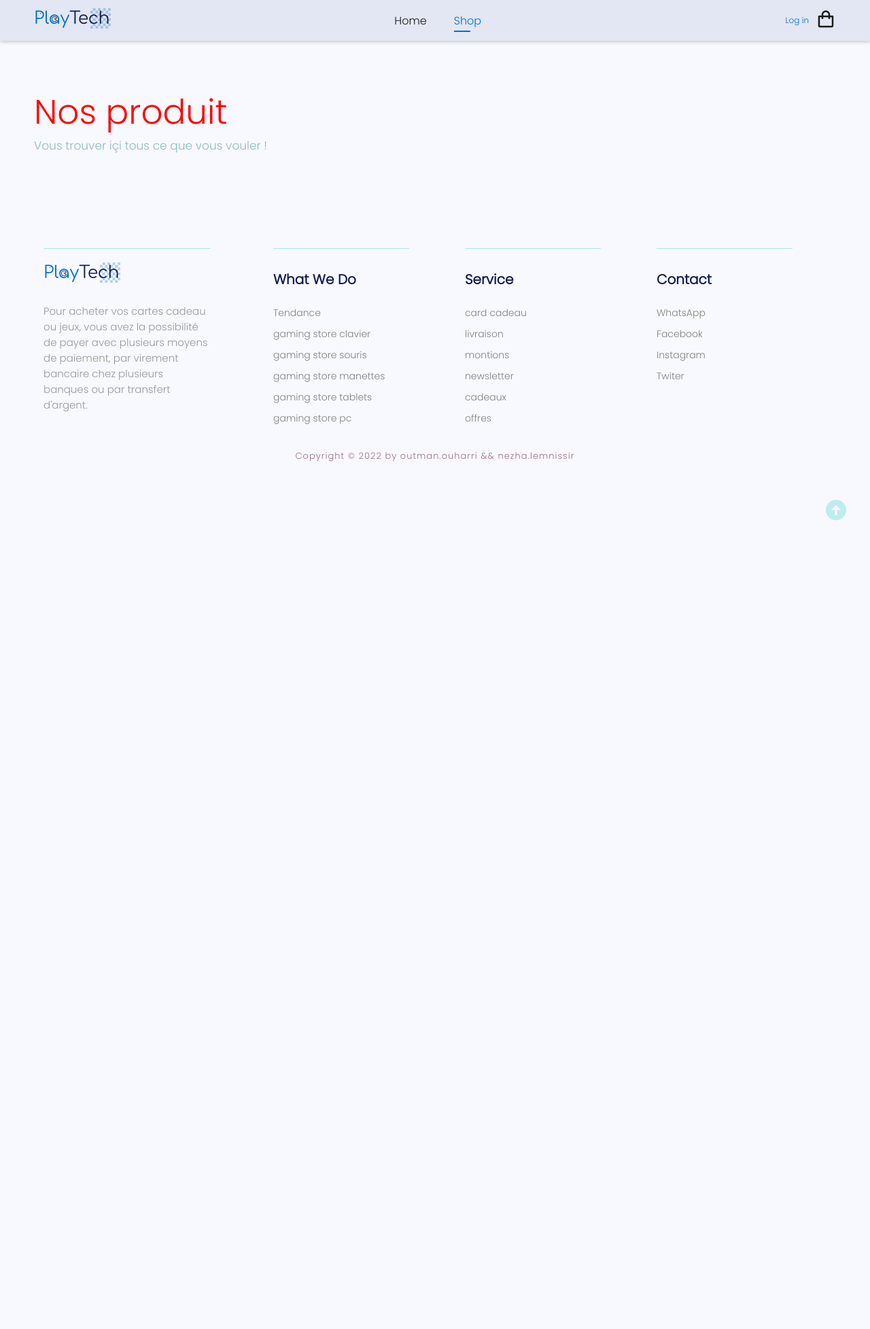
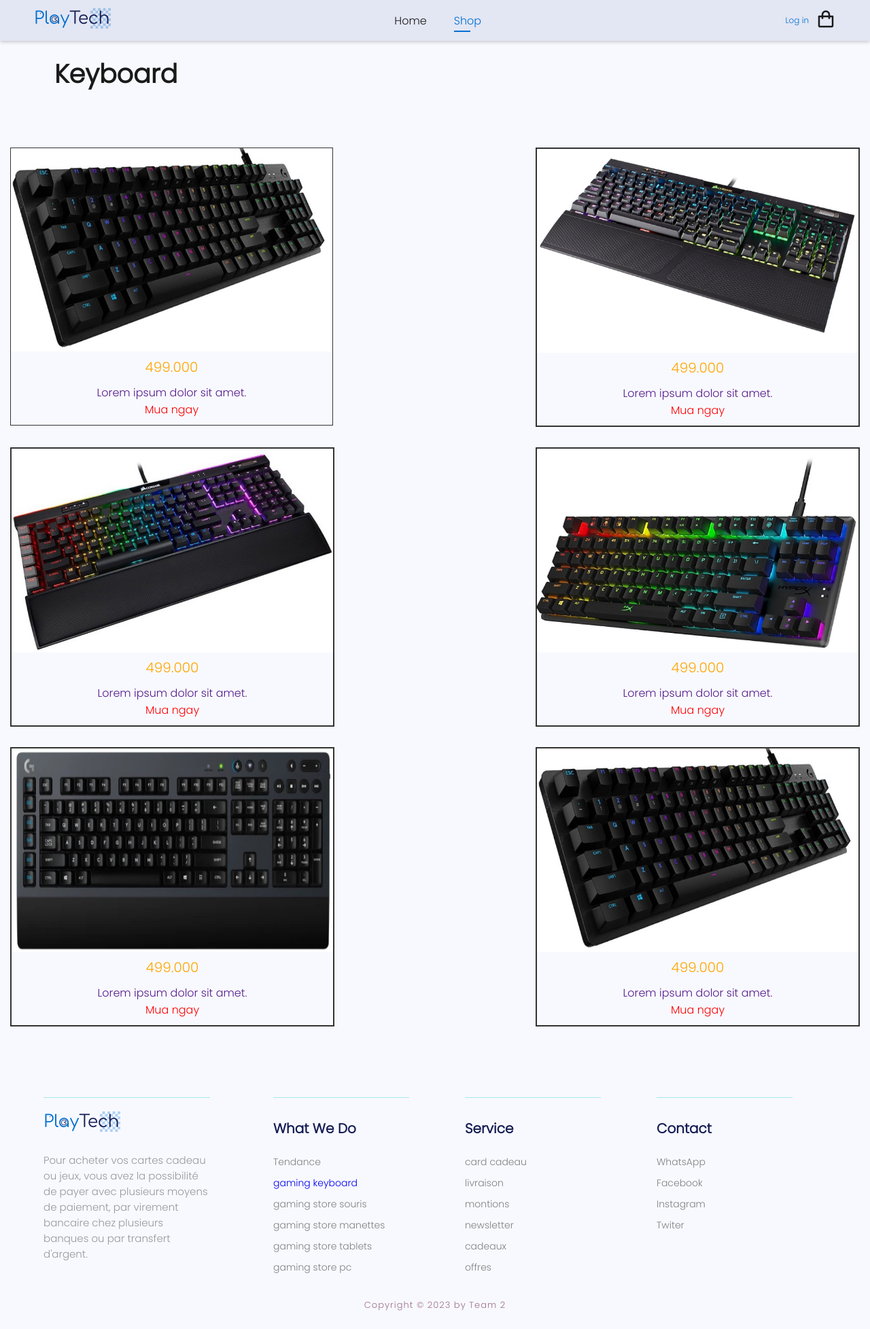
Before and after one commit to HoHuuHuy285/PlayTech, a PHP site: page /gallery.php?id=0 in a window 1280 px wide. Shown: the whole page at 68% size. Before the commit the page ends 766 px from the top, so only its background shows below. Run offline with PHP 8.4, Linux system fonts and the light colour scheme; data that the repository does not hold is empty; some libraries are stand-ins or nearby versions.

Commit message:
update gallery
phần gallery của huy ở trong text

```diff
--- a/component/footer.php
+++ b/component/footer.php
@@ -20,7 +20,7 @@
     <div class="weDo">
         <h4><br>What We Do</h4>
         <li> Tendance</li>
-        <li>gaming store clavier </li>
+        <li><a href="gallery.php">gaming keyboard</a> </li>
         <li>gaming store souris</li>
         <li>gaming store manettes </li>
         <li>gaming store tablets</li>
@@ -46,6 +46,6 @@
 <!-- </footer> -->
 <div class="lastText">
     <p>
-        Copyright © 2022 by outman.ouharri && nezha.lemnissir
+        Copyright © 2023 by Team 2
     </p>
 </div>
--- a/connection/index.php
+++ b/connection/index.php
@@ -17,8 +17,9 @@
 		<label>User Name</label>
 		<input type="password" name="password" placeholder="Password"><br>
 		<button type="submit">Login</button>
-		<a href="../index.php">mode invité</a
+		<a href="../index.php">Back Page</a>
 	</form>
+
 </body>
 
 </html>
--- a/gallery.php
+++ b/gallery.php
@@ -28,128 +28,167 @@
     <!-- boxicon link -->
     <link href='https://unpkg.com/boxicons@2.1.4/css/boxicons.min.css' rel='stylesheet'>
     <!-- meta data include -->
-    <?php
-    include "./component/header.php"
-    ?>
+
 </head>
 
 <body>
+<style>
+
+
+        h1 {
+            text-align: center;
+        }
+
+        ul.list-product {
+            list-style: none;
+            padding: 0;
+            display: flex;
+            text-align: center;
+            /*  làm cho xuống hàng */
+            flex-wrap: wrap;
+            justify-content: space-between;
+            position: relative;
+        }
+
+        ul.list-product li {
+            flex-basis: 33.33%;
+            padding-left: 15px;
+            padding-right: 15px;
+            margin-bottom: 30px;
+        }
+
+        ul.list-product .product-item {
+            border: 1px solid #333;
+        }
+
+
+        .price {
+            color: orange;
+            margin-bottom: 10px;
+            font-size: 20px;
+
+        }
+
+        .product-name {
+            text-decoration: none;
+        }
+
+        .buy-now {
+            display: flex;
+            flex-direction: column;
+            color: red;
+            margin-bottom: 10px;
+            text-decoration: none;
+        }
+        #wrapper p{
+            padding: 80px;
+            font-size:38px;
+            font-weight:bold;
+
+        }
+        .product-item img{
+            height: 300px;
+    width: 473px;
+    transition: all 1.2s ease-out 0s;
+        }
+        .product-item img:hover{
+            transform: scale(0.8,0.8);
+    transition: all 1.2s ease-out 0s;
+        }
+
+    </style>
     <!-- header (nav bar) -->
     <?php
     include_once "./component/header.php"
     ?>
 
-    <section class="menu" id="intro">
-        <div class="categorie-gallery">
-            <?php
-            // récupération de l'id de produit a partire de lien
-            $id = $_GET['id'];
-            error_log("------------------------------------------------------------------");
-            //https://supportindeed.com/phpMyAdmin/signon.php?action=logout
-            $servername = "fdb1029.awardspace.net";
-            $username = "4324768_huy";
-            $database = "4324768_huy";
-            $password = "Huy14121412";
 
-            // create a connection
+    <div id="wrapper">
+        <p>Keyboard</p>
+        <ul class="list-product">
 
-            $conn = new mysqli($servername,
-                                $username,
-                                $password,
-                                $database);
+            <li>
+                <div class="product-item">
+                    <a href="">
+                        <img src="image/gallery-img/image-22@2x.png" alt="" >
+                    </a>
+                    <div class="price">499.000</div>
+                    <a href="" class="product-name">Lorem ipsum dolor sit amet.</a>
+                    <a href="" class="buy-now">Mua ngay</a>
+
+                </div>
+
+            </li>
+            <li>
+                <div class="product-item">
+                    <div class="product-item">
+                        <a href="">
+                        <img src="image/gallery-img/img-2.png" alt="" >
+                        </a>
+                        <div class="price">499.000</div>
+                        <a href="" class="product-name">Lorem ipsum dolor sit amet.</a>
+                        <a href="" class="buy-now">Mua ngay</a>
 
 
-            // requette pour afficher la liste des CATEGORIE
-            $sql = "SELECT * FROM categorie";
-            $req = $conn->query($sql);
-            if (mysqli_num_rows($req) == 0) {
-                //
-            } else {
-            ?>
-                <div class="cat_box <?php if ($id == 0) echo 'active' ?>" style="justify-content: center;">
-                    <a href="?id=0">
-                        <h6>All</h6>
-                    </a>
-                </div>
-                <?php
-                while ($row = mysqli_fetch_assoc($req)) {
-                ?>
-                    <div class="cat_box <?php if ($id == $row['id_categorie']) echo 'active' ?>" style="justify-content: center;">
-                        <a class="cat_type" href="?id=<?= $row['id_categorie'] ?>">
-                            <?= $row['svg_icon_categorie'] ?>
-                            <h6><?= $row['libelle'] ?></h6>
+                    </div>
+
+            </li>
+            <li>
+                <div class="product-item">
+                    <div class="product-item">
+                        <a href="">
+                        <img src="image/gallery-img/img-3.png" alt="" >
                         </a>
+                        <div class="price">499.000</div>
+                        <a href="" class="product-name">Lorem ipsum dolor sit amet.</a>
+                        <a href="" class="buy-now">Mua ngay</a>
+
                     </div>
-            <?php
-                }
-            }
-            ?>
-        </div>
-        <?php
-        // requette pour afficher la liste des produit
-        if ($id != 0) {
-            $sql = "SELECT * FROM produit WHERE produit.id_categorie = $id;";
-            $req = $conn->query($sql);
-            $sql = "SELECT * FROM categorie WHERE id_categorie = $id;";
-            $reQ = $conn->query($sql);
-            if (mysqli_num_rows($reQ) == 0) {
-                //
-            } else {
-                $row = mysqli_fetch_assoc($reQ);
-        ?>
-                <div class="mainText" id="platType">
-                    <div class="add_prod">
-                        <h2><?= $row['libelle'] ?></h2>
+
+            </li>
+            <li>
+                <div class="product-item">
+                    <div class="product-item">
+                        <a href="">
+                        <img src="image/gallery-img/img-4.png" alt="" >
+                        </a>
+                        <div class="price">499.000</div>
+                        <a href="" class="product-name">Lorem ipsum dolor sit amet.</a>
+                        <a href="" class="buy-now">Mua ngay</a>
+
+
                     </div>
-                    <p><?= $row['desc_categorie'] ?></p>
-                </div>
-                <div class="menu-content" id='plat'>
-                <?php
-            }
-        } else {
-            $sql = "SELECT * FROM produit";
-            $req = $conn->query($sql);
-                ?>
-                <div class="mainText" id="platType">
-                    <div class="add_prod">
-                        <h2>Nos produit</h2>
+
+            </li>
+            <li>
+                <div class="product-item">
+                    <div class="product-item">
+                        <a href="">
+                        <img src="image/gallery-img/image-24@2x.png" alt="" >
+                        </a>
+                        <div class="price">499.000</div>
+                        <a href="" class="product-name">Lorem ipsum dolor sit amet.</a>
+                        <a href="" class="buy-now">Mua ngay</a>
+
+
                     </div>
-                    <p>Vous trouver içi tous ce que vous vouler !</p>
-                </div>
-                <div class="menu-content" id='plat'>
-                    <?php
-                }
-                if (mysqli_num_rows($req) == 0) {
-                    //
-                } else {
-                    while ($row = mysqli_fetch_assoc($req)) {
-                    ?>
-                        <div class="roW">
-                            <img src="https://cdn.tgdd.vn/Products/Images/86/279453/chuot-co-day-gaming-asus-keris-thumb-2-600x600.jpeg" alt="gg">
-                            <div class="menu-text">
-                                <div class="menu-left">
-                                    <h4><?= $row['libelle_produit'] ?></h4>
-                                </div>
-                                <div class="menu-right">
-                                    <h5><?= $row['price_produit'] ?>DH</h5>
-                                </div>
-                            </div>
-                            <p><?= $row['desc_produit'] ?></p>
-                            <div class="foteerPlat" style="justify-content: flex-end !important;">
-                                <div class="addPlat">
-                                    <i class='bx bx-plus-circle bx-sm'></i>
-                                </div>
-                            </div>
-                        </div>
-                <?php
-                    }
-                }
-                ?>
-                </div>
-    </section>
-    <a href="#intro" class="sctrooL">
-        <i class='bx bxs-up-arrow-circle bx-md'></i>
-    </a>
+
+            </li>
+            <li>
+                <div class="product-item">
+                    <div class="product-item">
+                    <img src="image/gallery-img/image-22@2x.png" alt="" >
+                        </a>
+                        <div class="price">499.000</div>
+                        <a href="" class="product-name">Lorem ipsum dolor sit amet.</a>
+                        <a href="" class="buy-now">Mua ngay</a>
+
+                    </div>
+
+            </li>
+        </ul>
+    </div>
+
     <?php
     include_once "./component/footer.php";
 
```
Also changed, not shown: contact.php (+64 -0 lines), text.txt (added, +112 -0 lines), image/gallery-img/image-22@2x.png (added), image/gallery-img/image-24@2x.png (added), image/gallery-img/image-26@2x.png (added), image/gallery-img/img-2.png (added), image/gallery-img/img-3.png (added), image/gallery-img/img-4.png (added).
